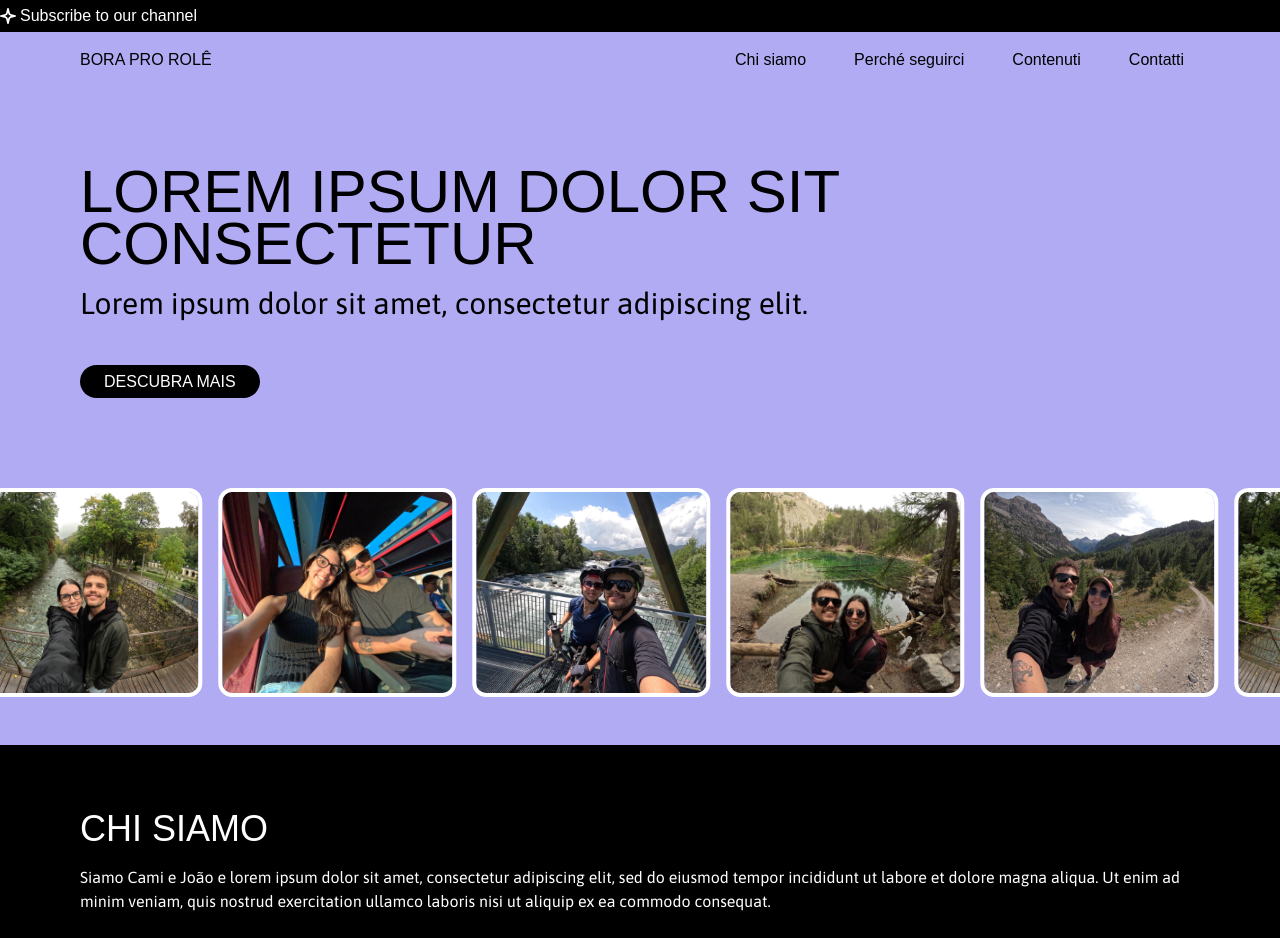
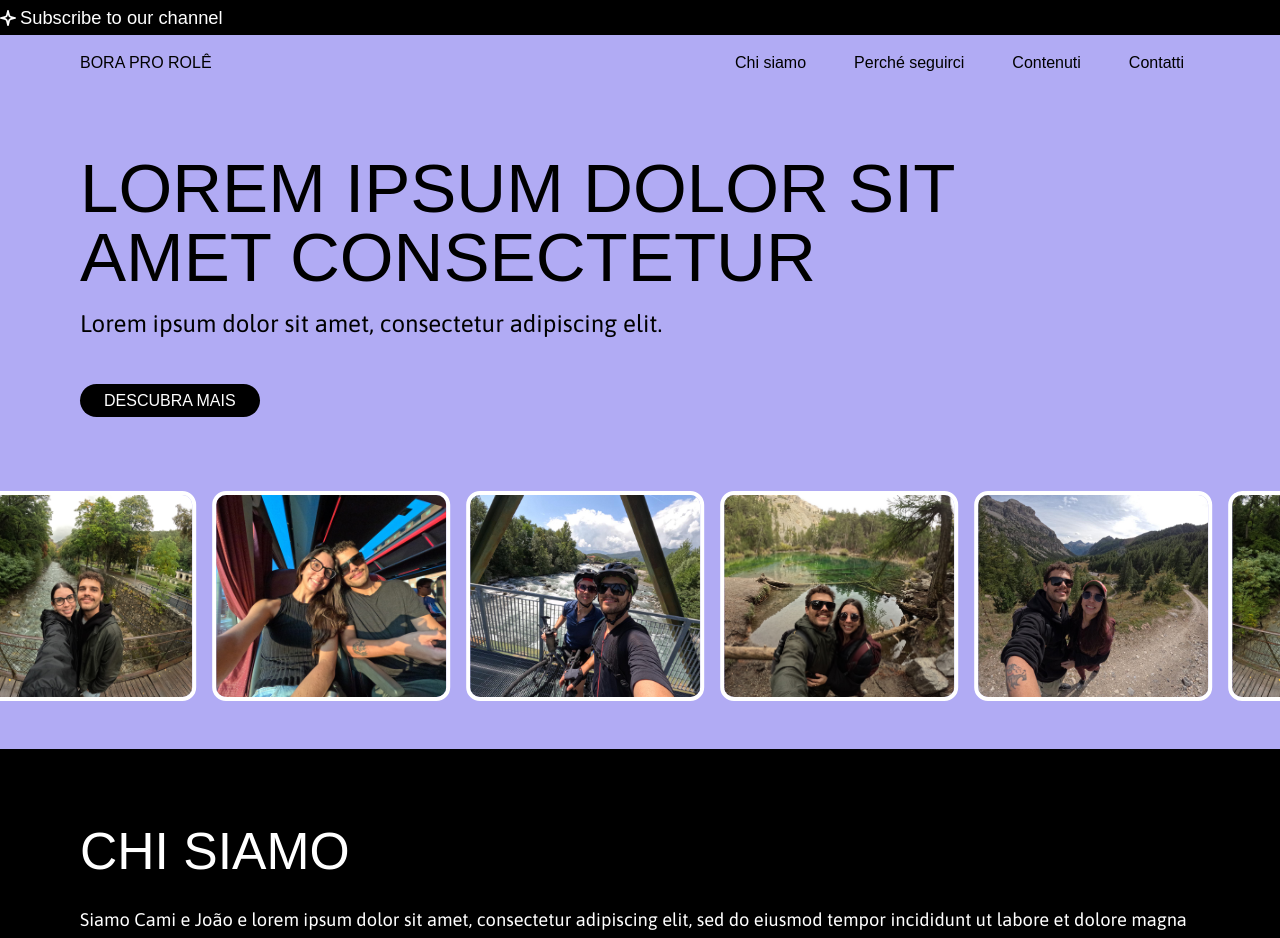
Before and after one commit to devcarolinealmeida/bora-pro-role, a Next.js app: page / in a window 1280 px wide. Shown: the top 938 px of the page. Built offline with nearby package versions, Linux system fonts and the light colour scheme; a web font is replaced by a local one.

Commit message:
UPDATE: font-size

```diff
--- a/app/globals.css
+++ b/app/globals.css
@@ -15,8 +15,16 @@ h1,h2,h3,h4 {
   text-transform: uppercase;
 }
 
+h2 {
+  font-size: clamp(3.375rem, 2.9608rem + 1.6993vw, 5rem);
+}
+h4 {
+  font-size: clamp(2.5rem, 2.1814rem + 1.3072vw, 3.75rem);
+}
+
 p {
   font-family: var(--font-asap);
+  font-size: clamp(1rem, 0.9363rem + 0.2614vw, 1.25rem);
 }
 .card-slider {
   @apply border-white;
--- a/sections/ChiSiamo/page.tsx
+++ b/sections/ChiSiamo/page.tsx
@@ -14,7 +14,7 @@ export const ChiSiamo = () => {
     <section className="bg-black py-16" id="chi_siamo">
       <div className="container max-w-7xl">
         <div className="pb-12">
-          <h4 className="text-white mb-4 text-4xl">Chi Siamo</h4>
+          <h4 className="text-white mb-4">Chi Siamo</h4>
           <p className="text-white">
             Siamo Cami e João e lorem ipsum dolor sit amet, consectetur
             adipiscing elit, sed do eiusmod tempor incididunt ut labore et
--- a/sections/Hero/page.tsx
+++ b/sections/Hero/page.tsx
@@ -5,10 +5,10 @@ export const Hero = () => {
     <>
       <section className="_hero container max-w-7xl flex flex-col justify-center min-h-[30vw] py-9">
         <div className="">
-          <h2 className="text-6xl max-w-[24ch] leading-[3.225rem] mb-4">
-            LOREM IPSUM DOLOR SIT CONSECTETUR
+          <h2 className="max-w-[24ch] leading-none mb-4">
+            Lorem ipsum dolor sit amet consectetur
           </h2>
-          <p className="text-3xl mb-12">
+          <p className="text-xl lg:text-2xl mb-12">
             Lorem ipsum dolor sit amet, consectetur adipiscing elit.
           </p>
           <a
--- a/sections/PercheSeguirci/page.tsx
+++ b/sections/PercheSeguirci/page.tsx
@@ -3,7 +3,7 @@ export const PercheSeguirci = () => {
     <section className="bg-[#FCE688] py-16" id="perche-seguirci">
       <div className="container max-w-7xl flex flex-col md:flex-row">
         <div className="">
-          <h4 className="mb-4 text-4xl">Perchè Seguirci</h4>
+          <h4 className="mb-4">Perchè Seguirci</h4>
           <p className="">
             Semplice. Ti diamo consigli su come poter vivere e mangiare
             spendendo pochissimo! Lorem ipsum dolor sit amet, consectetur
--- a/sections/VideosYoutube/page.jsx
+++ b/sections/VideosYoutube/page.jsx
@@ -37,7 +37,7 @@ const VideosYoutube = () => {
     <section className="bg-black py-12">
       <div className="container max-w-7xl">
         <div className="pb-12">
-          <h4 className="text-4xl text-white mb-4">Scopri i nostri ultimi contenuti</h4>
+          <h4 className=" text-white mb-4">Scopri i nostri ultimi contenuti</h4>
           <p className="text-white">
             Siamo Cami e João e lorem ipsum dolor sit amet, consectetur
             adipiscing elit, sed do eiusmod tempor incididunt ut labore et
```
